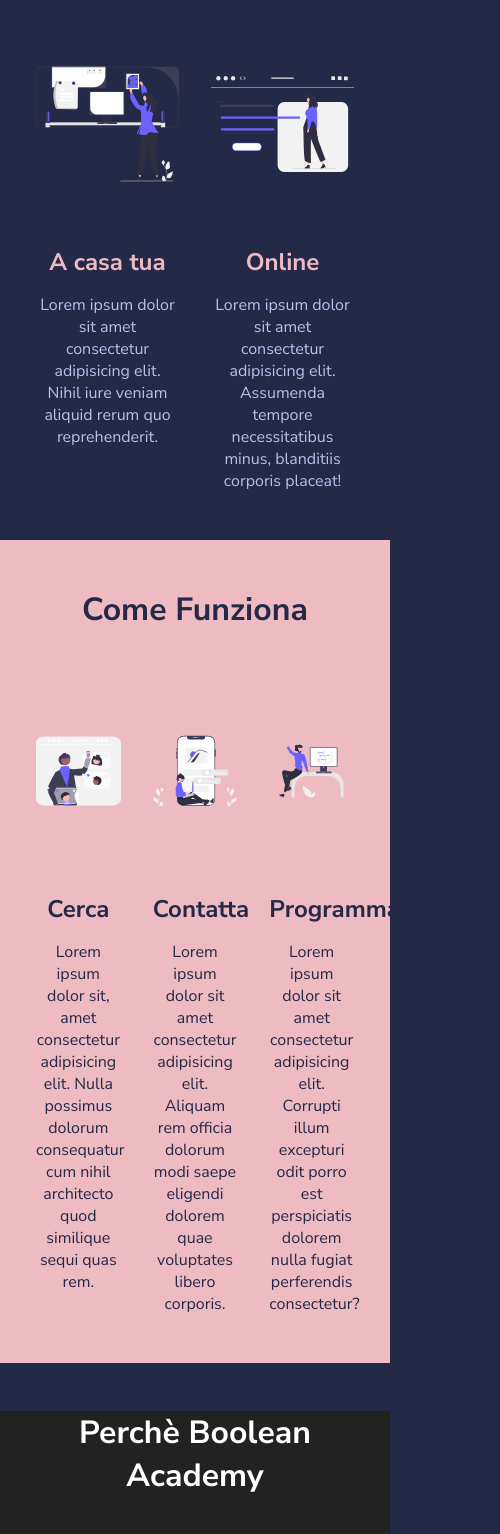
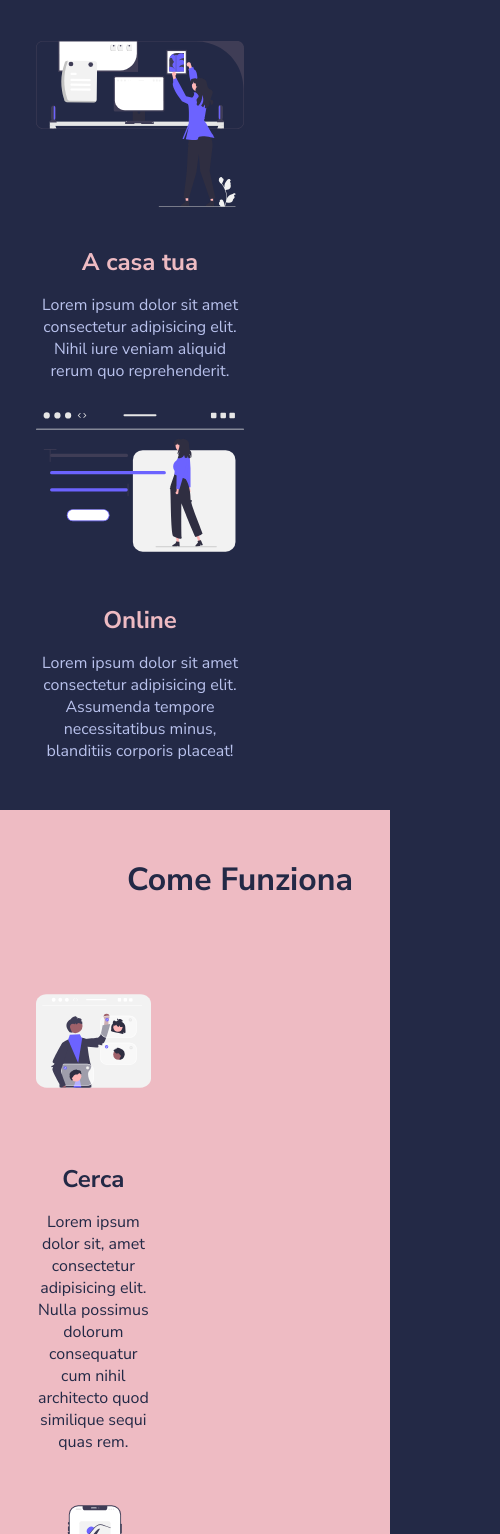
Before and after one commit to dario-bennardino/html-css-resp-wannabe, a plain HTML site: page index.html in a window 390 px wide. Shown: the part 209-1743 px from the top of the page, 500 px wide, since content can reach past the window. Drawn offline with Linux system fonts and the light colour scheme.

Commit message:
[add] fine utilizzo flex

```diff
--- a/style.css
+++ b/style.css
@@ -127,18 +127,46 @@
 /************************************************
     SOLUZIONE RESPONSIVE
  ************************************************/
+ /* versione desktop */
 @media screen and (max-width: 768px) {
     .container{
         width: 100%;
+        min-width: 768px;
     }
 }
 
+/* versione mobile */
 @media screen and (max-width: 480px) {
     .container{
         width: 100%;
+        min-width: 480px;
+    }
+
+    /* .lessons{
+        display: flex;
+    } */
+
+    .lessons > container{
+        display: flex;
+    }
+
+    .lessons .row{
+        flex-direction: column;
+        text-align: center;
+        min-width: 480px;
+    }
+
+    .steps > container{
+        display: flex;
+    }
+
+    .steps .container .row{
+        flex-direction: column;
     }
 
     .why-us{
         background-color: #222222;
     }
+
+
 }
```
